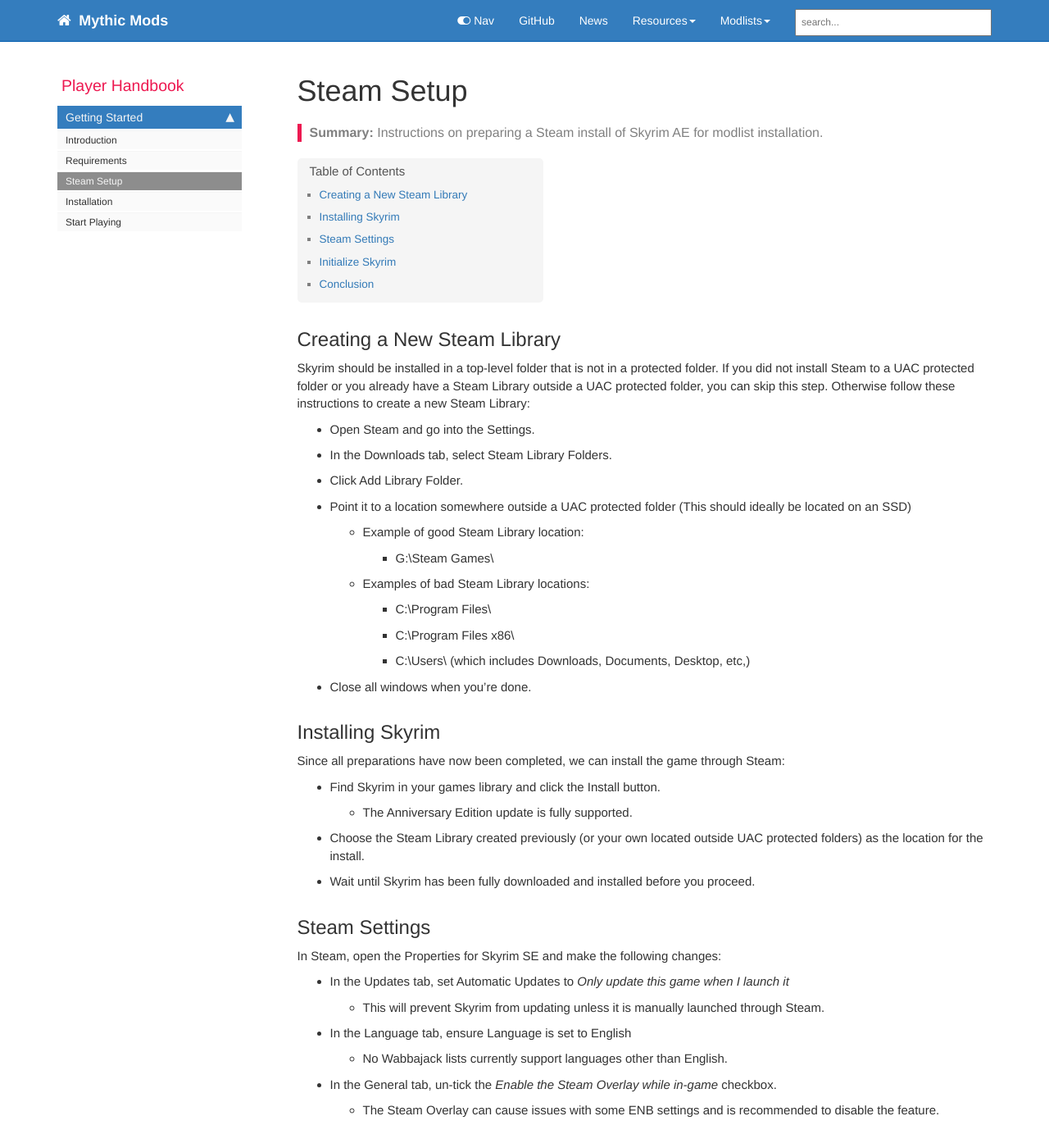
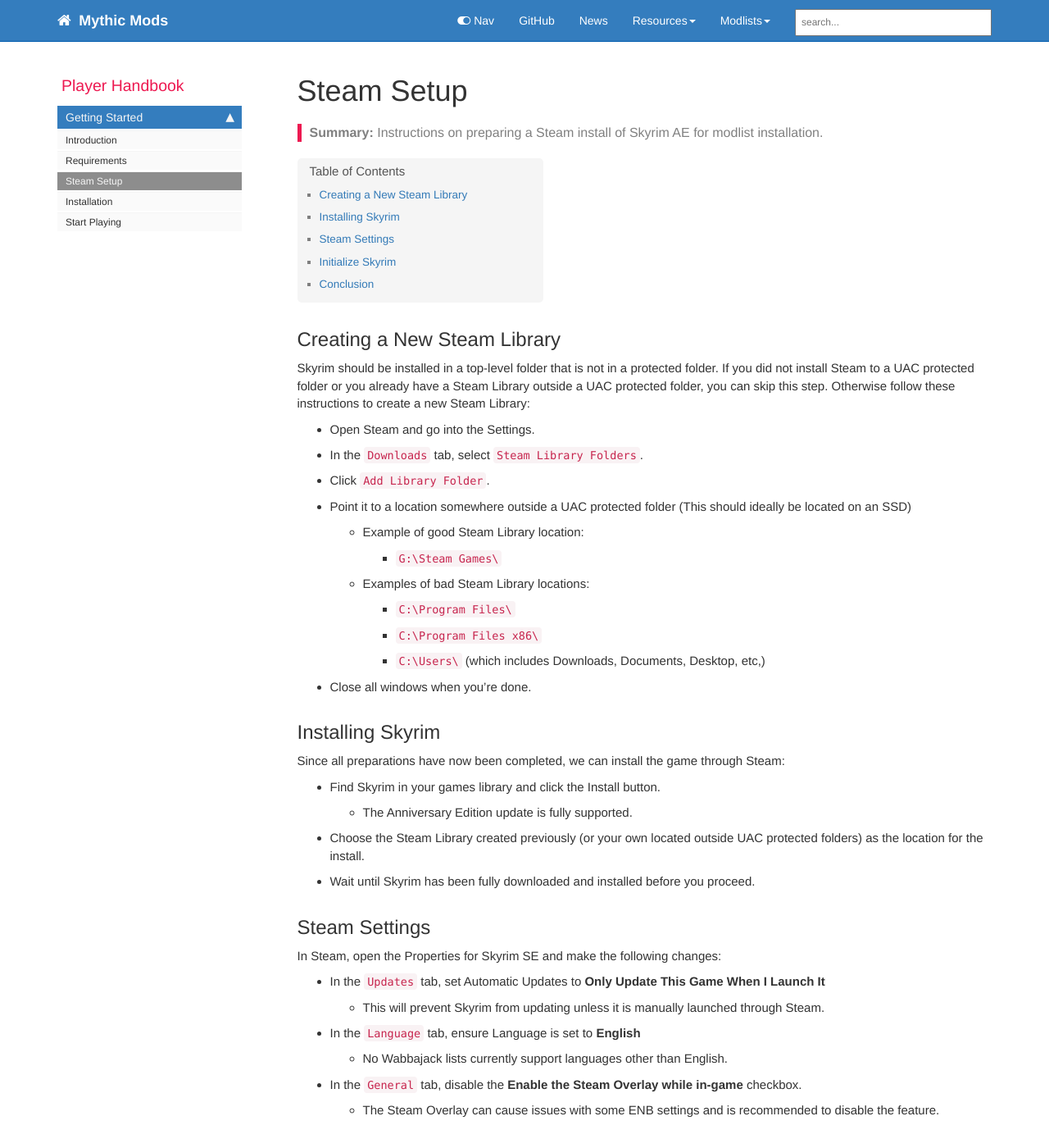
Before and after one commit to mythic-mods/mythic-mods.github.io, a Jekyll site: the page built from pages/mythic-skyrim/mythic-skyrim-steam-setup.md, in a window 1280 px wide and 1400 px high. Shown: the whole window at 82% size. Built offline with Jekyll 4.4.1, drawn with Linux system fonts in a browser that asks for light colours; comment, search, counter and statistics services are not loaded.

Commit message:
Update mythic-skyrim-steam-setup.md

```diff
--- a/pages/mythic-skyrim/mythic-skyrim-steam-setup.md
+++ b/pages/mythic-skyrim/mythic-skyrim-steam-setup.md
@@ -11,15 +11,15 @@ Skyrim should be installed in a top-level folder that is not in a protected fold
 If you did not install Steam to a UAC protected folder or you already have a Steam Library outside a UAC protected folder, you can skip this step.
 Otherwise follow these instructions to create a new Steam Library:
 * Open Steam and go into the Settings.
-* In the Downloads tab, select Steam Library Folders.
-* Click Add Library Folder.
+* In the `Downloads` tab, select `Steam Library Folders`.
+* Click `Add Library Folder`.
 * Point it to a location somewhere outside a UAC protected folder (This should ideally be located on an SSD)
   * Example of good Steam Library location:
-    * G:\Steam Games\
+    * `G:\Steam Games\`
   * Examples of bad Steam Library locations:
-    * C:\Program Files\
-    * C:\Program Files x86\
-    * C:\Users\ (which includes Downloads, Documents, Desktop, etc,)
+    * `C:\Program Files\`
+    * `C:\Program Files x86\`
+    * `C:\Users\` (which includes Downloads, Documents, Desktop, etc,)
 * Close all windows when you’re done.
 
 ## Installing Skyrim
@@ -31,11 +31,11 @@ Since all preparations have now been completed, we can install the game through
 
 ## Steam Settings
 In Steam, open the Properties for Skyrim SE and make the following changes:
-* In the Updates tab, set Automatic Updates to _Only update this game when I launch it_
+* In the `Updates` tab, set Automatic Updates to __Only Update This Game When I Launch It__
   * This will prevent Skyrim from updating unless it is manually launched through Steam.
-* In the Language tab, ensure Language is set to English
+* In the `Language` tab, ensure Language is set to __English__
   * No Wabbajack lists currently support languages other than English.
-* In the General tab, un-tick the _Enable the Steam Overlay while in-game_ checkbox.
+* In the `General` tab, disable the __Enable the Steam Overlay while in-game__ checkbox.
   * The Steam Overlay can cause issues with some ENB settings and is recommended to disable the feature.
 
 ## Initialize Skyrim
```
